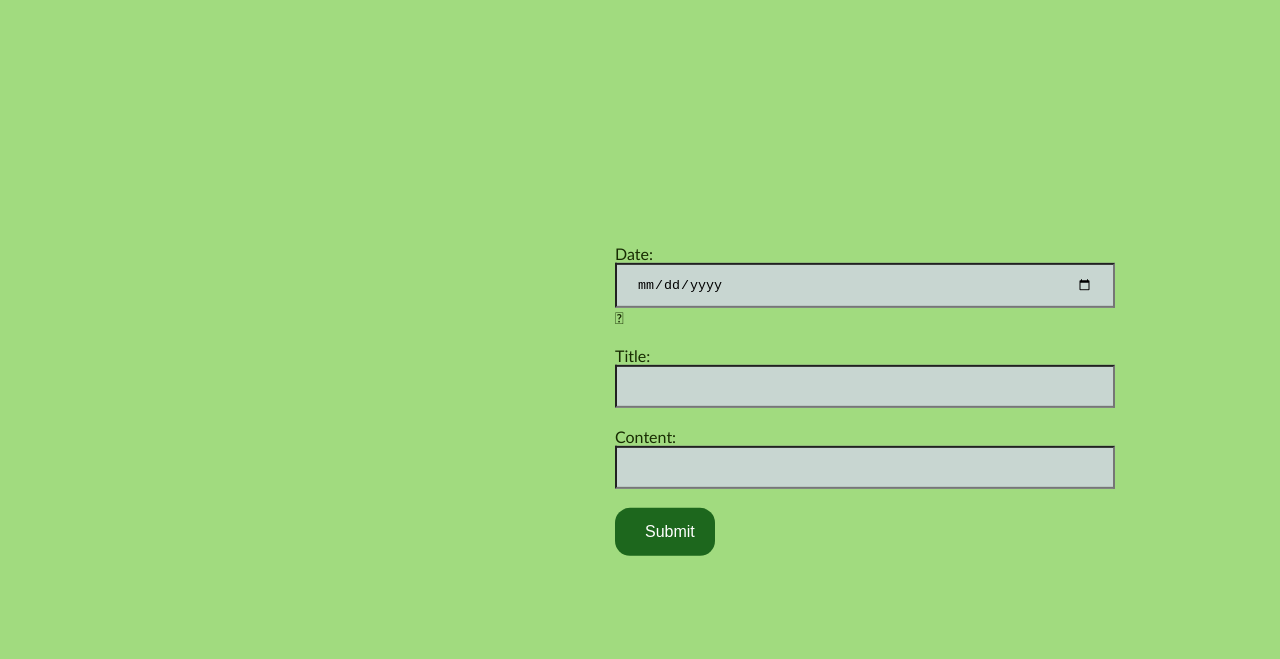
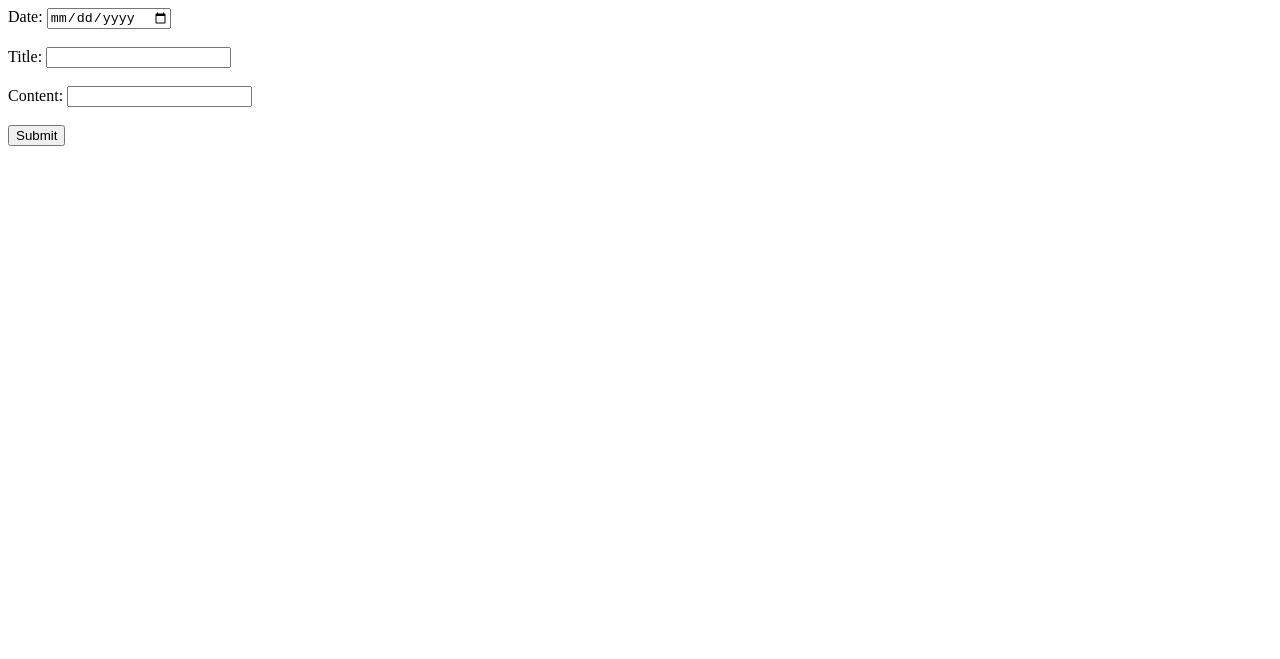
Before and after one commit to Kapaleria/Complete-beginners-approach-to-Javascript, a website: page index.html in a window 1280 px wide. Drawn offline with Linux system fonts and the light colour scheme.

Commit message:
Update index.html

```diff
--- a/index.html
+++ b/index.html
@@ -4,59 +4,12 @@
     <meta charset="UTF-8">
     <meta name="viewport" content="width=device-width, initial-scale=1.0">
     <title>Journaling</title>
-    <link rel="stylesheet" href="https://cdnjs.cloudflare.com/ajax/libs/font-awesome/4.7.0/css/font-awesome.min.css">
+
 
 </head>
-<style>
-    .form-c {
-  position: absolute;
-  top: 50%;
-  left: 50%;
-  transform: translate(-50%, -50%);
-    }
-    form{
 
-        margin: 100px;
-        width:50px;
-    }
-    body{
-        margin:0;
-        background-color: rgb(161, 219, 127);
-        font-family: 'Trebuchet MS', 'Lucida Sans Unicode', 'Lucida Grande', 'Lucida Sans', Arial, sans-serif;
-        color: rgb(24, 44, 3);
-    }
+<body>
 
-    input{
-        width: 500px;
-        padding:12px 20px;
-        box-sizing:border-box;
-        cursor: pointer;
-        background-color: #c8d6d1;
-
-        }
-    textarea{
-        width:100px;
-        resize:vertical;
-    }
-    button {
-  background-color: #1d671d; /* Green */
-  border: none;
-  color: white;
-  padding: 15px 30px;
-  text-align: center;
-  text-decoration: none;
-  display: inline-block;
-  font-size: 16px;
-  border-radius: 15px;
-  width:100px;
-
-  cursor: pointer;
-}
-
-
-</style>
-<body>
-    <div class="form-c">
    <!-- <form action="/api/posts" method="POST> -->
     <form>
     <!-- date, title, content -->
@@ -72,7 +25,7 @@
         <button type="submit" id="submit">Submit</button>
 
    </form>
-   </div>
+
    <!-- <link src="index.js"/> -->
 </body>
 </html>
```
